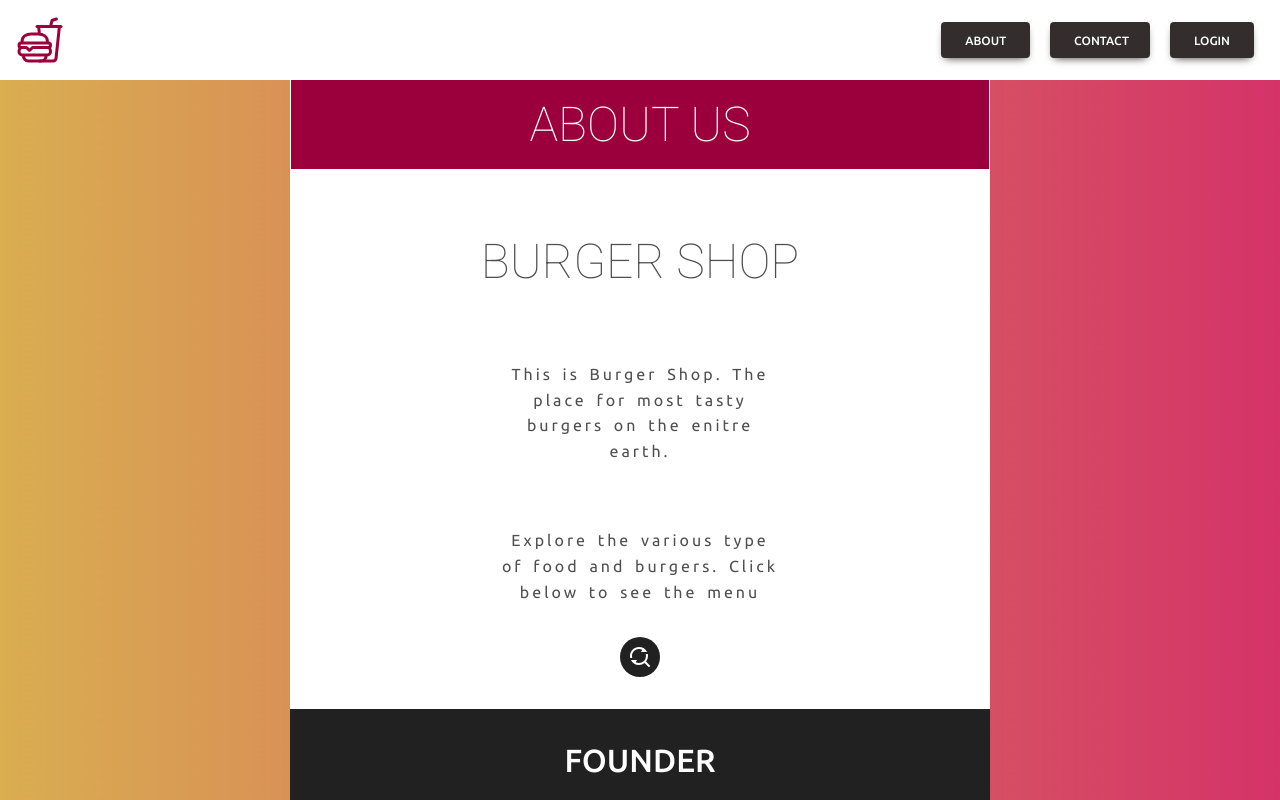
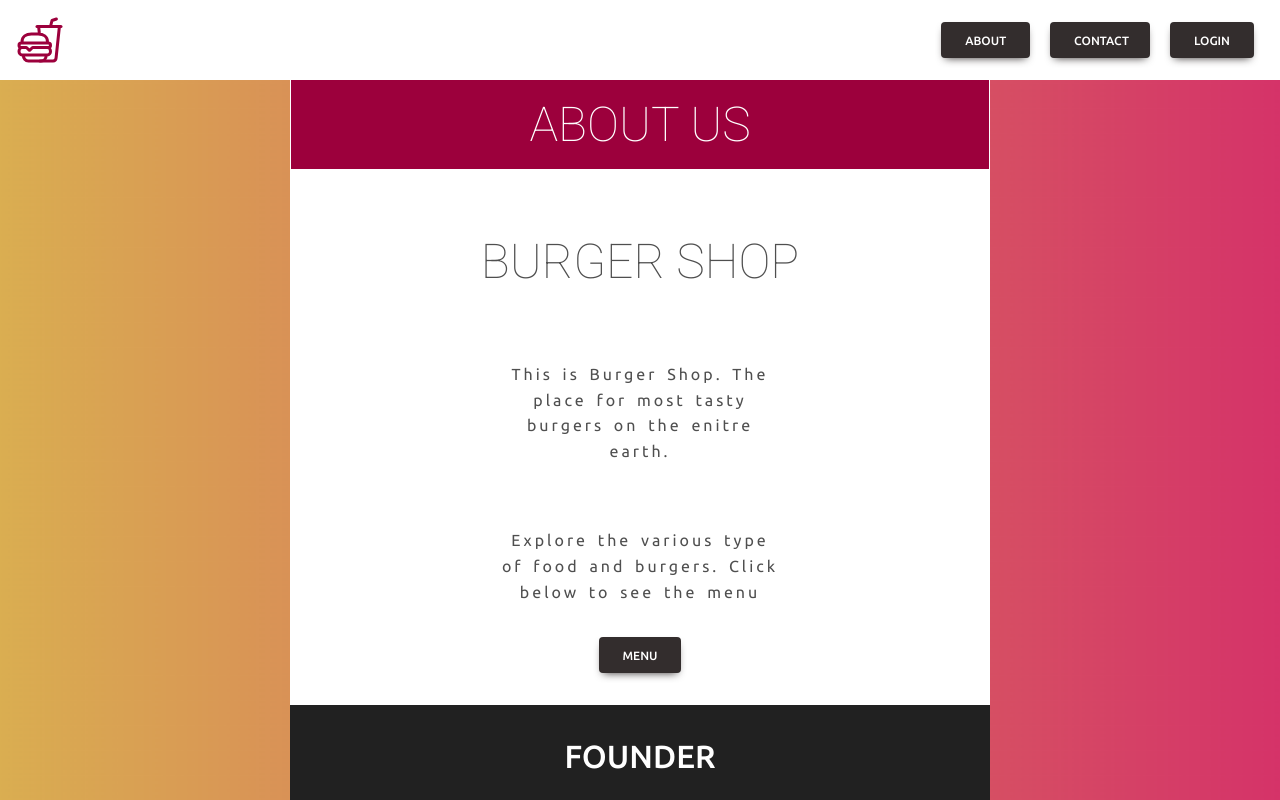
Before and after one commit to FredrikTvingstedt/BurgerShop, a React (Create React App) app: page /about in a window 1280 px wide. Shown: the top 800 px of the page. Built offline with nearby package versions, Linux system fonts and the light colour scheme.

Commit message:
update section, and menu-button, style

```diff
--- a/src/components/about/About.jsx
+++ b/src/components/about/About.jsx
@@ -1,6 +1,6 @@
 import React from "react";
 import { Link } from "react-router-dom";
-import { RiFindReplaceLine } from "react-icons/ri";
+import { Button} from "react-bootstrap";
 import me from "../../assets/profile.png";
 
 const About = () => { return (
@@ -12,9 +12,11 @@ const About = () => { return (
                 <h4>Burger Shop</h4>
                 <p>This is Burger Shop. The place for most tasty burgers on the enitre earth.</p>
                 <p>Explore the various type of food and burgers. Click below to see the menu</p>
-                <Link to="/menu">
-                <RiFindReplaceLine />
-                </Link>
+                <div className="about-center">
+                    <Link to="/menu">
+                    <Button className="custom-button">menu</Button>
+                    </Link>
+                 </div>
             </article>
 
             <div>
--- a/src/components/home/Home.jsx
+++ b/src/components/home/Home.jsx
@@ -32,7 +32,7 @@ return (
             </div>
 
             <motion.a className="explore-button"
-                href="#menu"
+                href="/home/#menu"
                 initial={{
                 y: "-100%",
                 opacity: 0,
--- a/src/components/home/Menu.jsx
+++ b/src/components/home/Menu.jsx
@@ -4,7 +4,7 @@ import storeItems from "../../data/items.json"
 
 export function Menu() {
   return (
-  <section id="store">
+  <section id="menu">
     <>
       <h1>Menu</h1>
       <Row md={2} xs={1} lg={3} className="g-3">
--- a/src/styles/about.scss
+++ b/src/styles/about.scss
@@ -99,6 +99,12 @@
   }
 }
 
+.about-center{
+  display: flex;
+  align-items: center;
+  justify-content: center;
+}
+
 @media screen and (max-width: 600px) {
   .about > main {
     > h1 {
```
